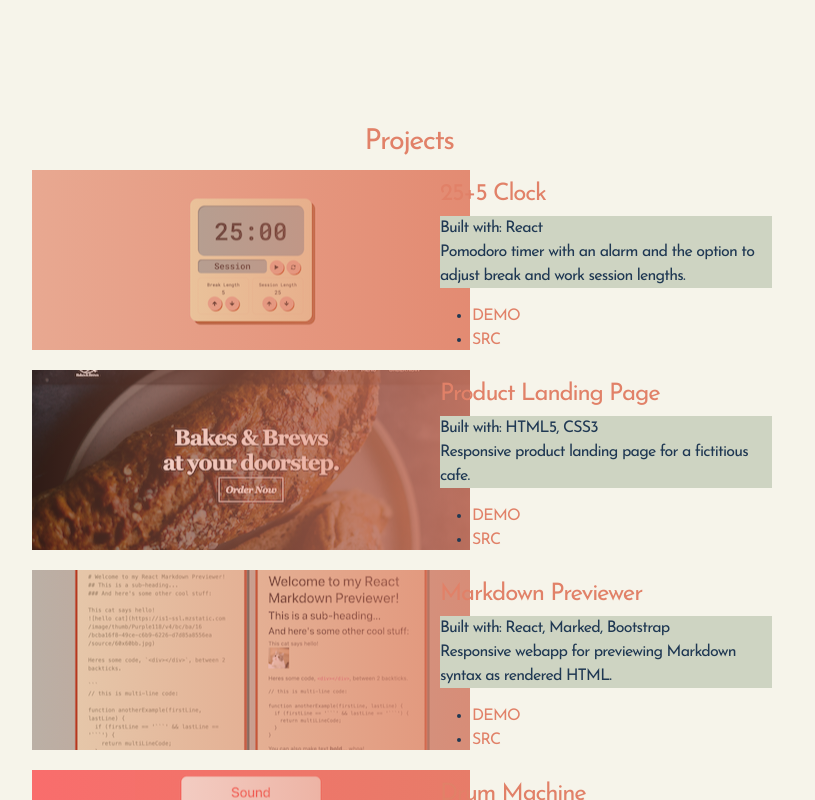
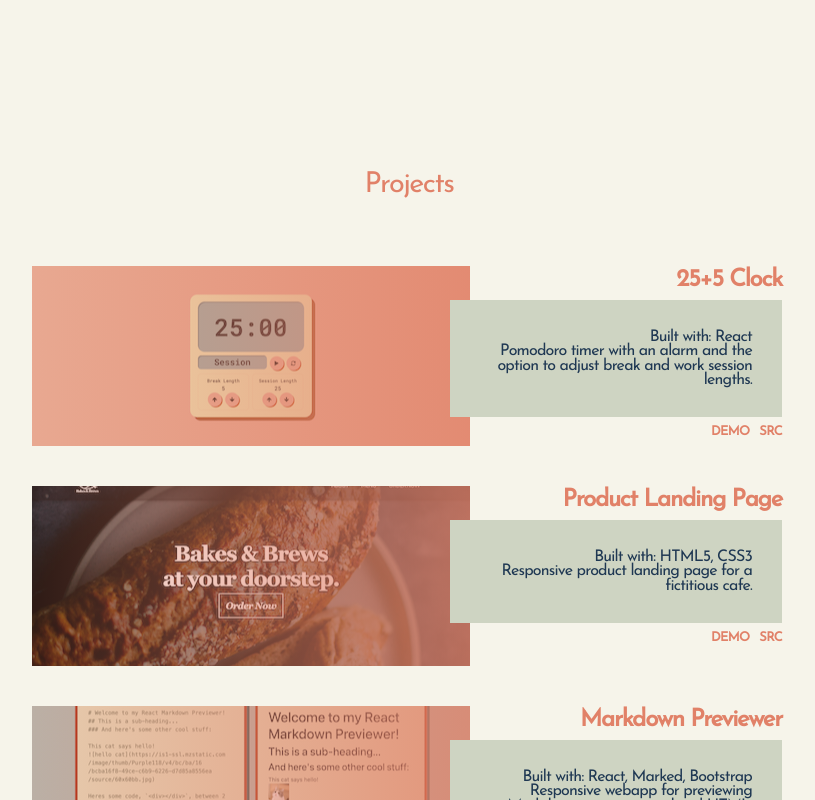
Before and after one commit to arcsbstn/arcsbstn.github.io, a React (Create React App) app: page / in a window 1280 px wide. Shown: the part 660-1460 px from the top of the page, without its empty margins (231-1046 px from the left). Built offline with nearby package versions, Linux system fonts and the light colour scheme.

Commit message:
remove accentBg, add project style

```diff
--- a/src/styles/Projects.scss
+++ b/src/styles/Projects.scss
@@ -1,10 +1,5 @@
 .Projects__wrapper {
   position: relative;
-}
-
-.Projects__accentBg {
-  position: relative;
-  height: 300px;
 }
 
 .Projects__contentWrapper {
@@ -12,12 +7,12 @@
 
   h3 {
     font-size: 1.8em;
-    margin: 0 auto;
+    margin: 1.5em auto;
   }
 
   .Projects__tile {
     height: 180px;
-    margin: 10px;
+    margin: 20px;
     background-size: cover;
     background-position: center;
     position: relative;
@@ -31,14 +26,49 @@
     position: absolute;
     left: -40px;
     top: 20px;
+    text-align: right;
+
+    h4 {
+      font-weight: 600;
+      margin: 0;
+    }
+
+    p {
+      font-family: 1em;
+      line-height: 0.9em;
+      padding: 30px;
+      margin: 5px 0;
+    }
+
+    ul {
+      font-weight: 600;
+      display: flex;
+      justify-content: right;
+      font-size: 0.8em;
+
+      li {
+        list-style-type: none;
+        padding-left: 10px;
+      }
+    }
   }
 
-  @media (max-width: 800px) {
+  @media (max-width: 730px) {
     .Projects__info {
       position: relative;
       top: 0;
       left: 0;
       margin: -5px 0 30px 0;
+      text-align: left;
+
+      ul {
+        justify-content: left;
+        padding: 0;
+      }
+
+      li {
+        padding: 0;
+      }
     }
   }
 }
```
